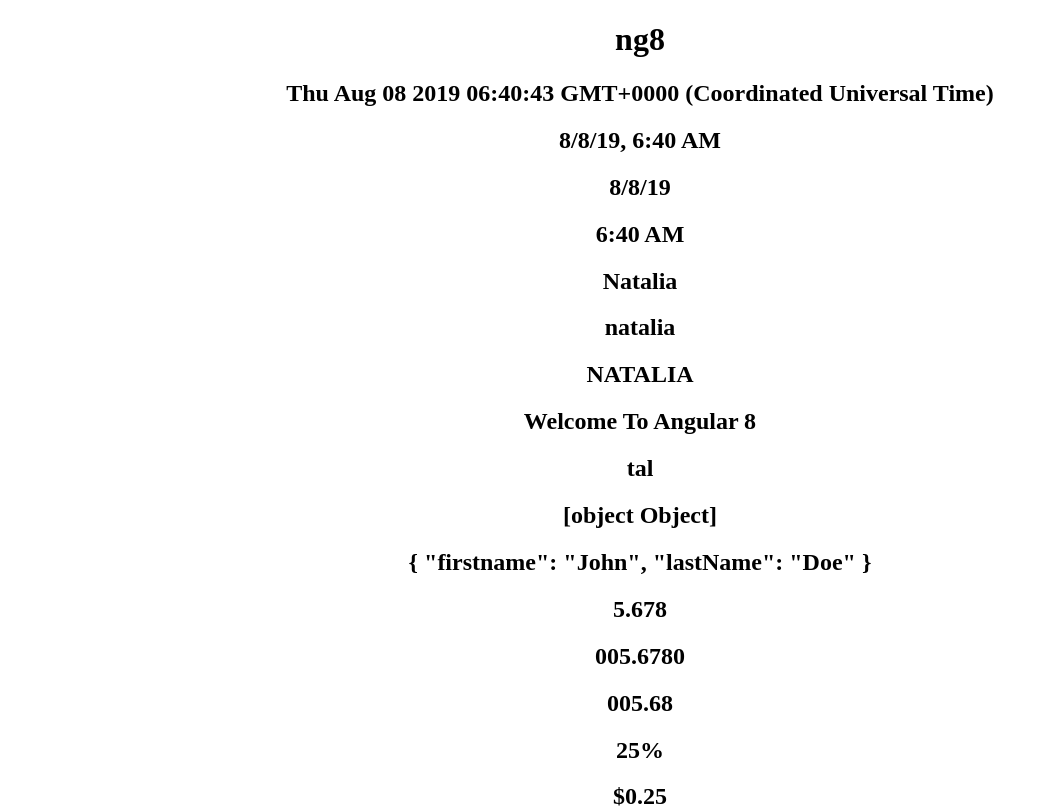
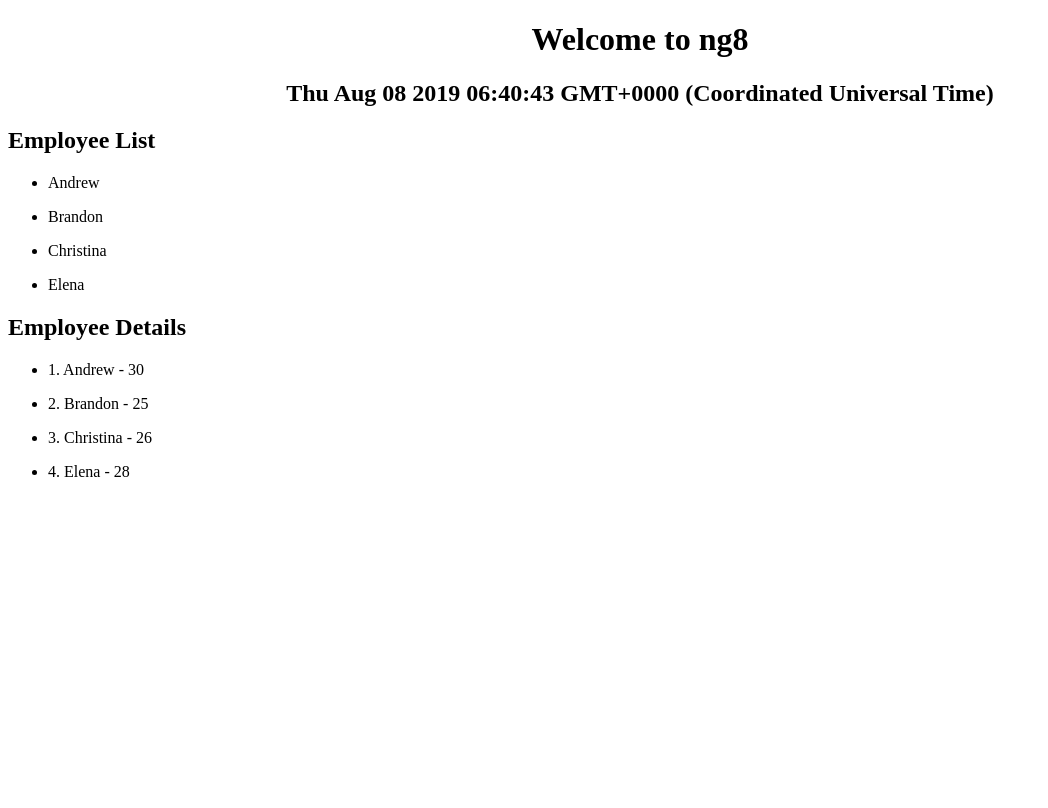
Before and after one commit to n3218/ng8, an Angular app: page / in a window 1280 px wide. Shown: the top 808 px of the page, without its empty margins (0-1048 px from the left). Built offline with nearby package versions, Linux system fonts and the light colour scheme.

Commit message:
17-services done

```diff
--- a/src/app/app.component.html
+++ b/src/app/app.component.html
@@ -1,10 +1,11 @@
 <!--The content below is only a placeholder and can be replaced.-->
 <div style="text-align:center">
   <h1>
-    {{title}}
+    Welcome to {{title}}
   </h1>
   <app-test></app-test>
 </div>
-
+<app-employee-list></app-employee-list>
+<app-employee-details></app-employee-details>
 
 <router-outlet></router-outlet>
--- a/src/app/app.module.ts
+++ b/src/app/app.module.ts
@@ -4,11 +4,15 @@
 import { AppRoutingModule } from './app-routing.module';
 import { AppComponent } from './app.component';
 import { TestComponent } from './test/test.component';
+import { EmployeeListComponent } from './employee-list/employee-list.component';
+import { EmployeeDetailsComponent } from './employee-details/employee-details.component';
 
 @NgModule({
   declarations: [
     AppComponent,
-    TestComponent
+    TestComponent,
+    EmployeeListComponent,
+    EmployeeDetailsComponent
   ],
   imports: [
     BrowserModule,
--- /dev/null
+++ b/src/app/employee-details/employee-details.component.html
@@ -0,0 +1,3 @@
+<p>
+  employee-details works!
+</p>
--- /dev/null
+++ b/src/app/employee-details/employee-details.component.ts
@@ -0,0 +1,26 @@
+import { Component, OnInit } from '@angular/core';
+
+@Component({
+  selector: 'app-employee-details',
+  template: `
+    <h2>Employee Details</h2>
+    <ul *ngFor="let employee of employees">
+      <li>{{employee.id}}. {{employee.name}} - {{employee.age}}</li>
+    </ul>
+   `,
+  styleUrls: ['./employee-details.component.scss']
+})
+export class EmployeeDetailsComponent implements OnInit {
+
+  public employees = [
+    {"id": 1, "name": "Andrew", "age": 30},
+    {"id": 2, "name": "Brandon", "age": 25},
+    {"id": 3, "name": "Christina", "age": 26},
+    {"id": 4, "name": "Elena", "age": 28}
+  ]
+  constructor() { }
+
+  ngOnInit() {
+  }
+
+}
--- /dev/null
+++ b/src/app/employee-list/employee-list.component.html
@@ -0,0 +1,3 @@
+<p>
+  employee-list works!
+</p>
--- /dev/null
+++ b/src/app/employee-list/employee-list.component.ts
@@ -0,0 +1,28 @@
+import { Component, OnInit } from '@angular/core';
+
+@Component({
+  selector: 'app-employee-list',
+  template: `
+    <h2>Employee List</h2>
+    <ul *ngFor="let employee of employees">
+      <li>{{employee.name}}</li>
+    </ul>
+  `
+  ,
+  styleUrls: ['./employee-list.component.scss']
+})
+export class EmployeeListComponent implements OnInit {
+
+  public employees = [
+    {"id": 1, "name": "Andrew", "age": 30},
+    {"id": 2, "name": "Brandon", "age": 25},
+    {"id": 3, "name": "Christina", "age": 26},
+    {"id": 4, "name": "Elena", "age": 28}
+  ]
+
+  constructor() { }
+
+  ngOnInit() {
+  }
+
+}
--- a/src/app/test/test.component.ts
+++ b/src/app/test/test.component.ts
@@ -4,29 +4,7 @@
 @Component({
   selector: 'app-test',
   template: `
-
     <h2>{{ date }}</h2>
-    <h2>{{ date | date: 'short' }}</h2>
-    <h2>{{ date | date: 'shortDate' }}</h2>
-    <h2>{{ date | date: 'shortTime' }}</h2>
-
-    <h2>{{ name }}</h2>
-    <h2>{{ name | lowercase }}</h2>
-    <h2>{{ name | uppercase}}</h2>
-    <h2>{{ message | titlecase }}</h2>
-    <h2>{{ name | slice:2:5 }}</h2>
-    <h2>{{ person }}</h2>
-    <h2>{{ person | json }}</h2>
-
-    <h2>{{ 5.678 | number:'1.2-3' }}</h2>
-    <h2>{{ 5.678 | number:'3.4-5' }}</h2>
-    <h2>{{ 5.678 | number:'3.1-2' }}</h2>
-    <h2>{{ 0.25 | percent }}</h2>
-
-    <h2>{{ 0.25 | currency }}</h2>
-    <h2>{{ 0.25 | currency: 'GBP' }}</h2>
-    <h2>{{ 0.25 | currency: 'EUR' }}</h2>
-    <h2>{{ 0.25 | currency: 'EUR': 'code' }}</h2>
   `,
   styles: []
 })
@@ -36,10 +14,7 @@
   public name = "Natalia"
   public message = "Welcome to Angular 8"
   public date = new Date()
-  public person = {
-    "firstname": "John",
-    "lastName": "Doe"
-  }
+
   constructor() {}
 
   ngOnInit() {}
```
Also changed, not shown: src/app/employee-details/employee-details.component.scss (added), src/app/employee-list/employee-list.component.scss (added), 2 other files (tests, documents, lock files or other folders).
